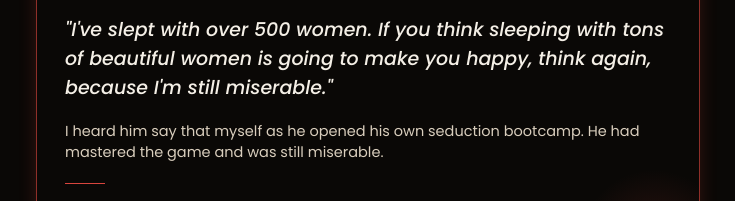
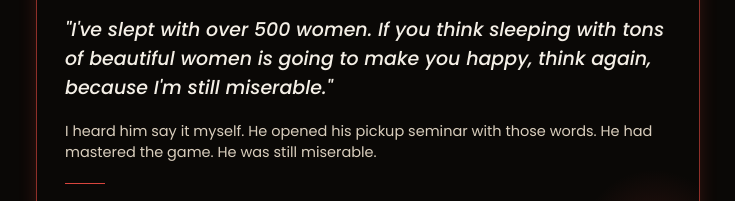
Before and after one commit to theintegritypill/theintegritypill, a website: page index.html in a window 1280 px wide. Shown: the part 4645-4846 px from the top of the page, without its empty margins (272-1007 px from the left). Drawn offline with Linux system fonts and the light colour scheme.

Commit message:
Update SINN explanatory paragraph

```diff
--- a/index.html
+++ b/index.html
@@ -647,7 +647,7 @@
     <div class="ip-proof-attr">SINN</div>
     <div class="ip-proof-attr-sub">#2 Ranked Pickup Artist In The World</div>
     <p class="ip-proof-quote">"I've slept with over 500 women. If you think sleeping with tons of beautiful women is going to make you happy, think again, because I'm still miserable."</p>
-    <p class="ip-proof-note">I heard him say that myself as he opened his own seduction bootcamp. He had mastered the game and was still miserable.</p>
+    <p class="ip-proof-note">I heard him say it myself. He opened his pickup seminar with those words. He had mastered the game. He was still miserable.</p>
     <div style="width:40px; height:1px; background: var(--red); margin:20px 0; position:relative;"></div>
     <p class="ip-proof-note" style="margin-top:0;"><strong>Neil Strauss</strong>, author of <em>The Game</em>, eventually came to the same conclusion:</p>
     <p class="ip-proof-quote" style="margin-top:6px; font-size:17px;">&ldquo;To win the game was to leave it.&rdquo;</p>
```
